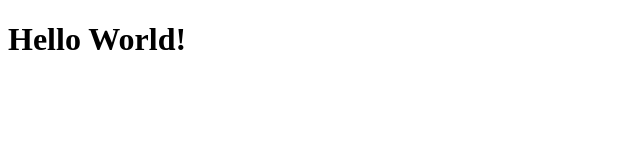
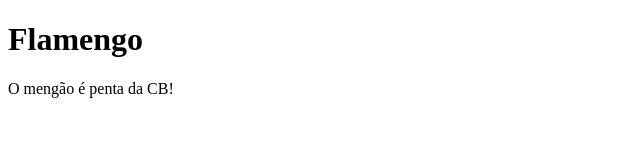
Before and after one commit to paulofreitasnt/exemplo-aula, a plain HTML site: page index.html in a window 1280 px wide. Shown: the whole page, without its empty margins (0-640 px from the left). Drawn offline with Linux system fonts and the light colour scheme.

Commit message:
feat: Adicionando conteúdo na página principal

```diff
--- a/index.html
+++ b/index.html
@@ -6,6 +6,7 @@
     <title>Document</title>
 </head>
 <body>
-    <h1>Hello World!</h1>
+    <h1>Flamengo</h1>
+    <p>O mengão é penta da CB!</p>
 </body>
 </html>
```
